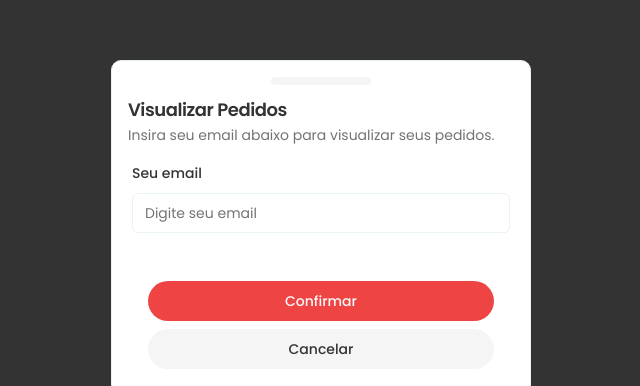
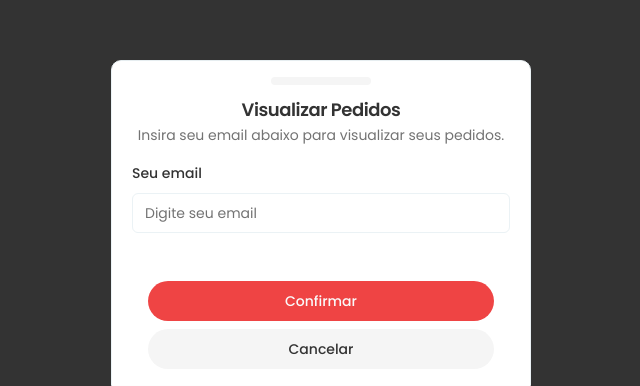
Before and after one commit to huannvictor/fsw-donalds, a Next.js app: page /1/orders in a window 1280 px wide. Shown: the part 414-800 px from the top of the page, without its empty margins (319-959 px from the left). Built offline with nearby package versions, Linux system fonts and the light colour scheme.

Commit message:
refactor: ajusta layout responsivo para telas >= 640px

```diff
--- a/src/app/[slug]/menu/components/categories.tsx
+++ b/src/app/[slug]/menu/components/categories.tsx
@@ -86,7 +86,7 @@ const RestaurantCategories = ({ restaurant }: RestaurantCategoriesProps) => {
         restaurantSlug={restaurant.slug}
       />
       {products.length > 0 && (
-        <div className="fixed right-0 bottom-0 left-0 flex w-full items-center justify-between border border-t bg-white px-5 py-3">
+        <div className="fixed right-0 bottom-0 left-0 mx-auto flex w-full items-center justify-between border border-t bg-white px-5 py-3 sm:w-[390px]">
           <div>
             <p className="to-muted-foreground text-xs">Total dos pedidos</p>
             <p className="font-semibold text-sm">
--- a/src/app/[slug]/orders/components/email-form.tsx
+++ b/src/app/[slug]/orders/components/email-form.tsx
@@ -54,8 +54,10 @@ const CustomerEmailForm = () => {
       <Drawer open>
         <DrawerContent className="m-auto h-fit w-[420px]">
           <DrawerHeader>
-            <DrawerTitle>Visualizar Pedidos</DrawerTitle>
-            <DrawerDescription>
+            <DrawerTitle className="text-center">
+              Visualizar Pedidos
+            </DrawerTitle>
+            <DrawerDescription className="text-center">
               Insira seu email abaixo para visualizar seus pedidos.
             </DrawerDescription>
           </DrawerHeader>
--- a/src/app/layout.tsx
+++ b/src/app/layout.tsx
@@ -12,6 +12,7 @@ const poppins = Poppins({
 export const metadata: Metadata = {
   title: "FSW Donalds",
   description: "O melhor fast food do mundo",
+  viewport: "width=device-width, initial-scale=1",
 };
 
 export default function RootLayout({
@@ -25,7 +26,7 @@ export default function RootLayout({
         className={`${poppins.className} flex flex-col items-center justify-center antialiased`}
       >
         <CartProvider>
-          <div className="h-full w-[390px]">{children}</div>
+          <div className="h-full w-full sm:w-[390px]">{children}</div>
         </CartProvider>
         <Toaster />
       </body>
```
